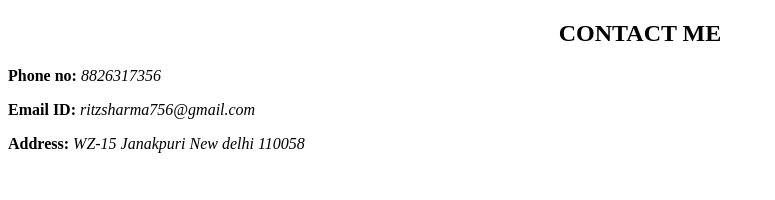
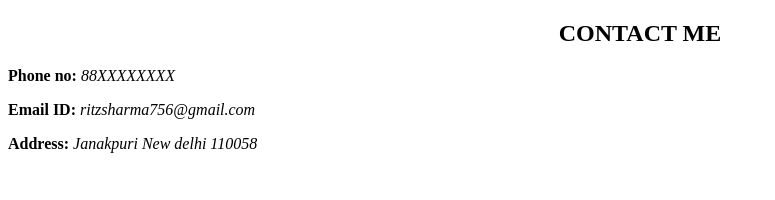
Before and after one commit to ritika12sharma/CV, a plain HTML site: page contact.html in a window 1280 px wide. Shown: the top 200 px of the page, without its empty margins (0-775 px from the left). Drawn offline with Linux system fonts and the light colour scheme.

Commit message:
Update contact.html
details changed

```diff
--- a/contact.html
+++ b/contact.html
@@ -8,9 +8,9 @@
 </head>
 <body>
     <h2 align ="center">CONTACT ME </h2>
-    <p><b>Phone no: </b><em>8826317356</em></p>
+    <p><b>Phone no: </b><em>88XXXXXXXX</em></p>
     <p><b>Email ID: </b><em>ritzsharma756@gmail.com</em></p>
-    <p><b>Address: </b><em>WZ-15 Janakpuri New delhi 110058</em></p>
+    <p><b>Address: </b><em>Janakpuri New delhi 110058</em></p>
     <br>
     <p><i>You can share your experience by filling a simple form !</i></p>
     <form class="" action="mailto:ritzsharma756@gmail.com" method="post" enctype="text/plain">
```
